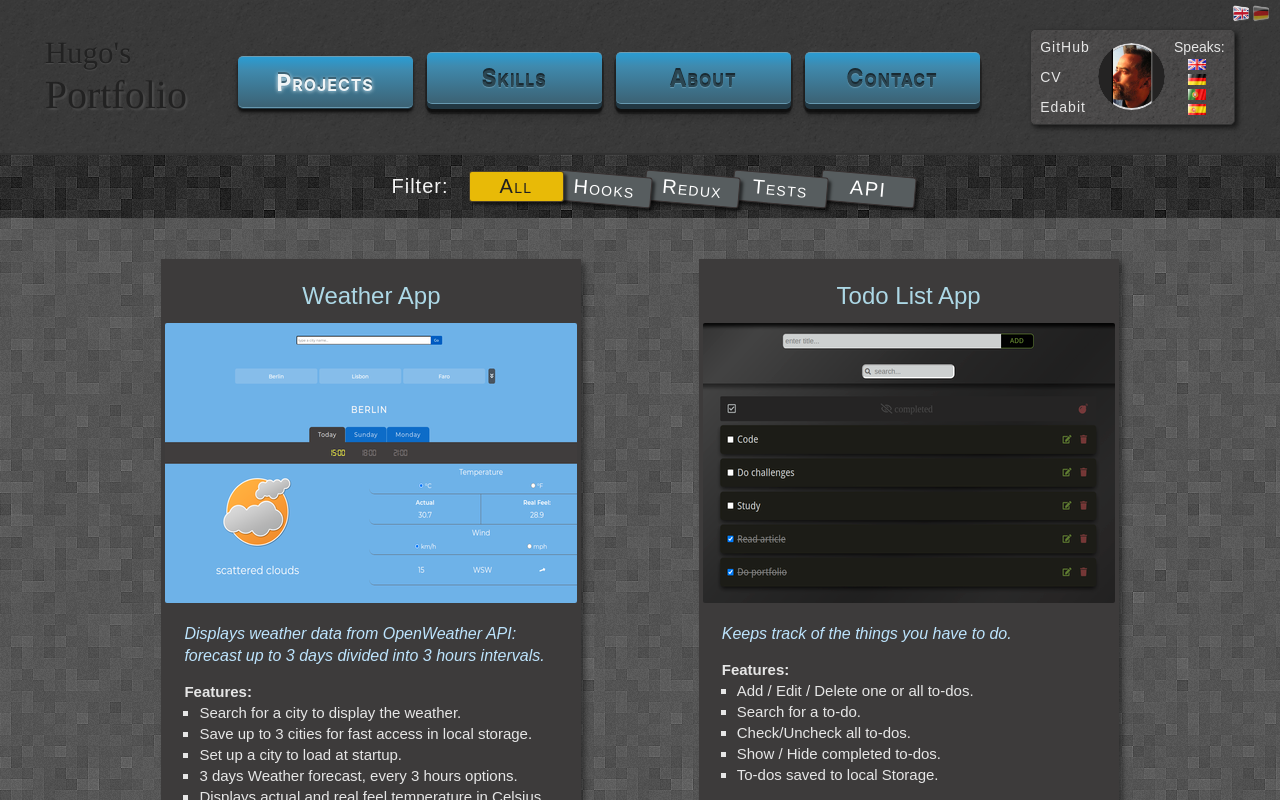
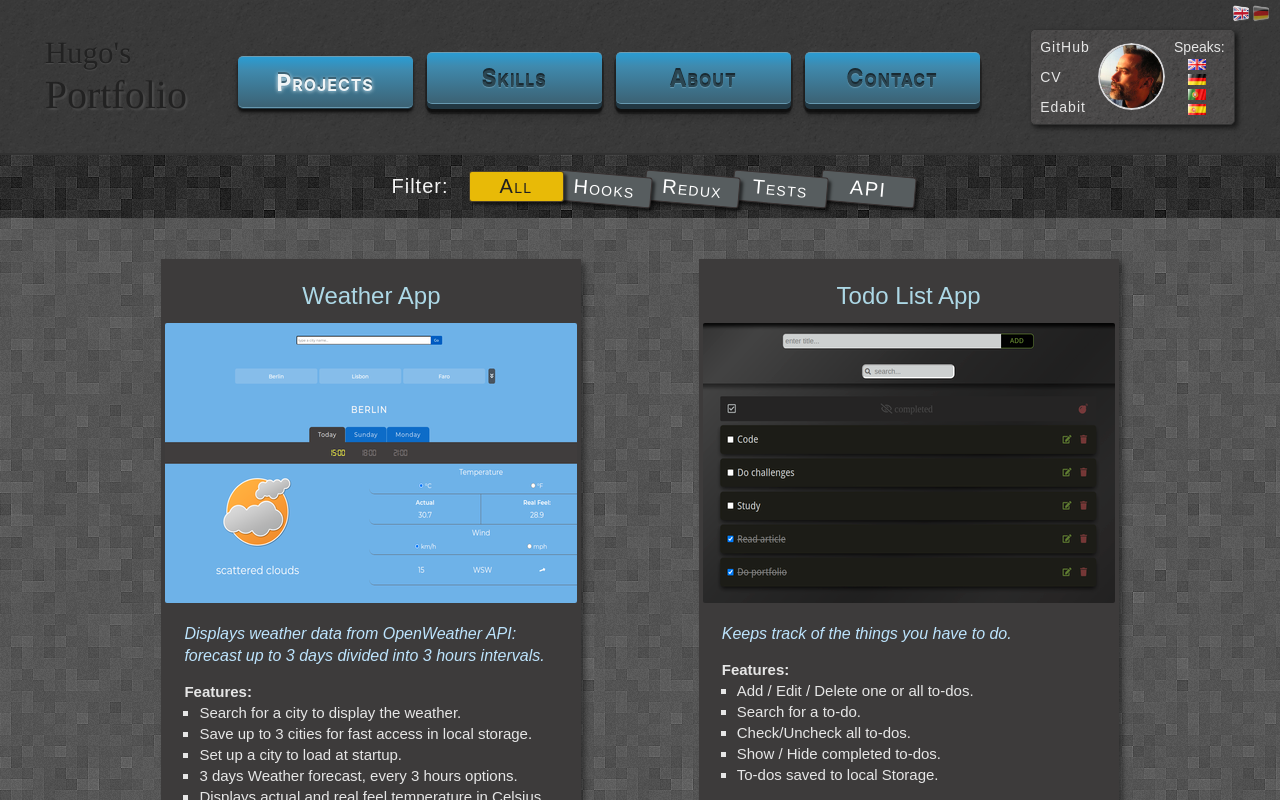
Before and after one commit to hugCarvalho/portfolio, a React (Create React App) app: page /projects#/projects in a window 1280 px wide. Shown: the top 800 px of the page. Built offline with nearby package versions, Linux system fonts and the light colour scheme.

Commit message:
MyInfoCard: added curtain effect and minor adjustments in the effects

```diff
--- a/src/components/Header/MyInfoCard/MyPic/MyPic.js
+++ b/src/components/Header/MyInfoCard/MyPic/MyPic.js
@@ -8,10 +8,10 @@ import moi from "./media/moi.jpg";
 function MyPic() {
   const [activate, setActivate] = React.useState(false);
 
-  React.useEffect(() => {
-    setTimeout(() => setActivate(true), 5300);
-    //return () => setActivate(false);
-  }, []);
+  document.addEventListener("DOMContentLoaded", () =>
+    setTimeout(() => setActivate(true), 3400)
+  );
+
   return (
     <figure className="MyPic">
       <Link to="/about">
@@ -19,10 +19,6 @@ function MyPic() {
       </Link>
       <span className={`left ${activate ? "activate" : ""}`}></span>
       <span className={`right ${activate ? "activate" : ""}`}></span>
-      {/* <span className={`left wrapper`}>
-        <span className="left-triangle"></span>
-      </span>
-      */}
     </figure>
   );
 }
--- a/src/components/Header/MyInfoCard/MyPic/MyPic.scss
+++ b/src/components/Header/MyInfoCard/MyPic/MyPic.scss
@@ -1,17 +1,19 @@
+$color1: #bdbdbd;
+$color2: #8c8a8a;
+$curtain-border: #8f8f8f;
+
 .MyPic {
   // background-color: lightsalmon;
-  //padding: 0 9px;
   position: relative;
   width: 67.55px;
-  // width: 77.55px;
   height: 67.7px;
   overflow: hidden;
   border-radius: 50%;
   transition: all 0.3s ease-out;
+
   &:hover {
     transform: scale(1.03);
     box-shadow: 2px 2px 4px rgb(31, 30, 30);
-    //cursor: help;
   }
   img {
     // background-color: lightcoral;
@@ -23,79 +25,42 @@
     border-radius: 50%;
     transition: all 0.3s ease-out;
   }
-  .left {
-    display: flex;
-    align-items: center;
-    justify-content: center;
-    background: rgb(36, 35, 35);
+
+  .left,
+  .right {
     position: absolute;
     top: 0;
-    height: 100%;
+    background: #c3c1c1;
+    background: linear-gradient(
+      to left,
+      $color1 0%,
+      $color2 15%,
+      $color1 30%,
+      $color2 45%,
+      $color1 55%,
+      $color2 70%,
+      $color1 85%,
+      $color2 100%
+    );
     width: 50%;
-    //border: 2px solid #d8d8da;
-    border-right: 1px solid black;
-    border-radius: 10px 0 0 10px;
-    //border-radius: 50%;
+    height: 101%;
+    transition: transform 1.6s ease-out;
+    z-index: 11;
+  }
+
+  .left {
+    border-right: 1px solid $curtain-border;
     transform: translate(0%, 0%);
-    transition: transform 1.5s ease-out;
-    z-index: 10;
-    overflow: hidden;
-
-    &:hover {
-      //transform: translate(-100%, 0%);
-    }
     &.activate {
       transform: translate(-100%, 0%);
     }
   }
   .right {
-    display: flex;
-    align-items: center;
-    justify-content: center;
-    background: rgb(36, 35, 35);
-    position: absolute;
-    top: 0;
     right: 0;
-    height: 100%;
-    width: 50%;
-    //border: 2px solid #d8d8da;
-    //border-left: 1px solid black;
-    //border-radius: 10px 0 0 10px;
-    //border-radius: 50%;
+    border-left: 1px solid $curtain-border;
     transform: translate(0%, 0%);
-    transition: transform 1.5s ease-out;
-    z-index: 11;
-    border-left: 1px solid gray;
-
     &.activate {
       transform: translate(100%, 0%);
     }
-
-    &:hover {
-      //transform: translate(100%, 0%);
-    }
-  }
-
-  .wrapper {
-    position: relative;
-    //background-color: orange;
-    width: 52%;
-    border: none;
-
-    z-index: 50;
-    .left-triangle {
-      position: absolute;
-      background-color: #5e5e5e;
-      width: 15px;
-      height: 15px;
-      top: 40%;
-      left: 77%;
-      transform: rotate(45deg);
-      z-index: 51;
-      border: 1px solid gray;
-    }
   }
 }
-//left: 40
-//top 40
-//rotate 45
--- a/src/components/Header/MyInfoCard/RenderMyInfoCard.scss
+++ b/src/components/Header/MyInfoCard/RenderMyInfoCard.scss
@@ -12,7 +12,7 @@
   align-items: center;
 
   transform: translateY(-130%);
-  transition: transform 3s cubic-bezier(0, -0.55, 0.27, 1.75) 1s;
+  transition: transform 1.7s cubic-bezier(0, -0.55, 0.27, 1.75) 1s;
 
   &.start {
     transform: translateY(0%);
```
